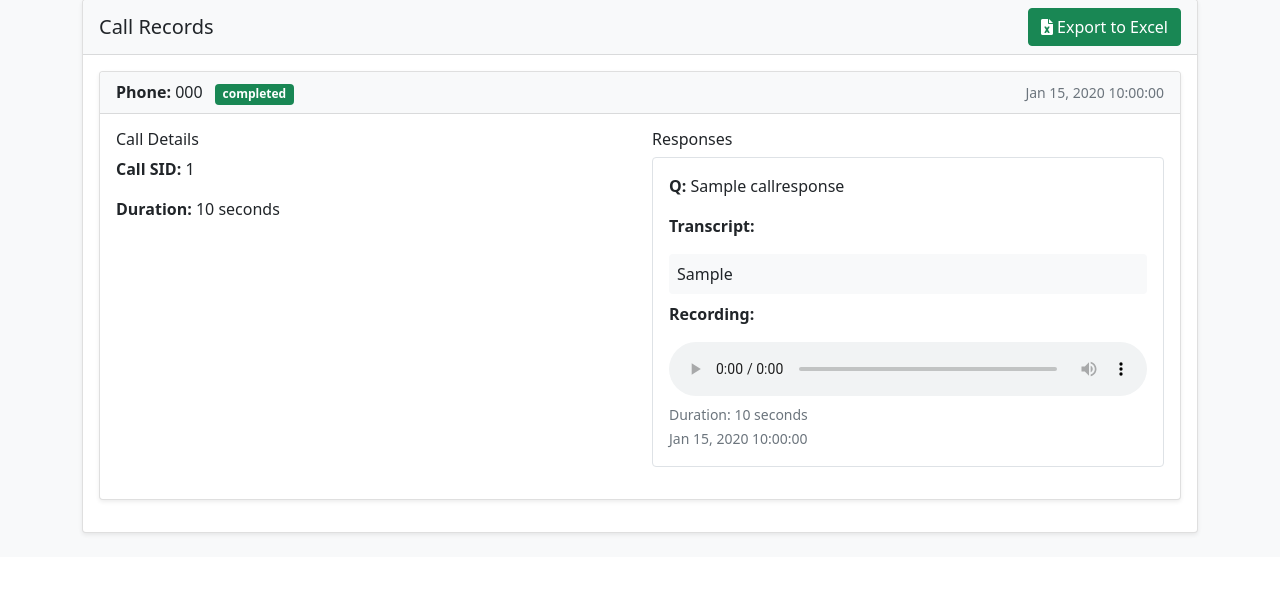
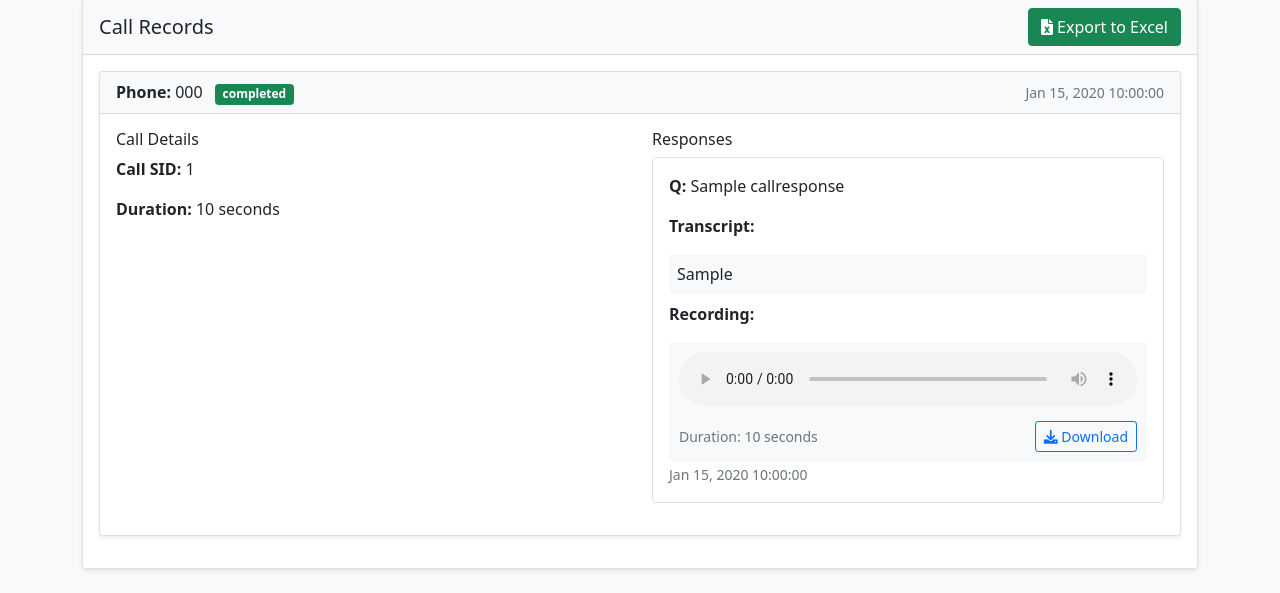
Before and after one commit to sriharsha-gvkss/hr_call_half, a Django app: page /dashboard/ in a window 1280 px wide. Shown: the part 394-987 px from the top of the page. Before the commit the page ends 930 px from the top, so only its background shows below. Run offline with Django 5.2, Linux system fonts and the light colour scheme; a user stored in the database is signed in; tables that the repository leaves empty hold one stand-in row (values such as "Sample post").

Commit message:
Fix duplicate name question and improve audio/transcript display

```diff
--- a/call/templates/call/dashboard.html
+++ b/call/templates/call/dashboard.html
@@ -119,11 +119,18 @@
                                                     {% if response.recording_url %}
                                                         <div class="mt-2">
                                                             <p><strong>Recording:</strong></p>
-                                                            <audio controls class="w-100">
-                                                                <source src="{{ response.recording_url }}" type="audio/mpeg">
-                                                                Your browser does not support the audio element.
-                                                            </audio>
-                                                            <small class="text-muted">Duration: {{ response.recording_duration }} seconds</small>
+                                                            <div class="audio-player">
+                                                                <audio controls class="w-100">
+                                                                    <source src="{{ response.recording_url }}" type="audio/mpeg">
+                                                                    Your browser does not support the audio element.
+                                                                </audio>
+                                                                <div class="d-flex justify-content-between align-items-center mt-1">
+                                                                    <small class="text-muted">Duration: {{ response.recording_duration }} seconds</small>
+                                                                    <a href="{{ response.recording_url }}" class="btn btn-sm btn-outline-primary" target="_blank">
+                                                                        <i class="fas fa-download"></i> Download
+                                                                    </a>
+                                                                </div>
+                                                            </div>
                                                         </div>
                                                     {% endif %}
                                                     <small class="text-muted">
@@ -144,4 +151,16 @@
         </div>
     </div>
 </div>
+
+<style>
+.audio-player {
+    background: #f8f9fa;
+    padding: 10px;
+    border-radius: 5px;
+}
+.audio-player audio {
+    width: 100%;
+    margin-bottom: 5px;
+}
+</style>
 {% endblock %}
--- a/call/views.py
+++ b/call/views.py
@@ -88,7 +88,9 @@ def make_call(request):
             to=phone_number,
             from_=settings.TWILIO_PHONE_NUMBER,
             url=webhook_url,
-            record=True
+            record=True,
+            status_callback=f"{settings.PUBLIC_URL}/call_status/",
+            status_callback_event=['initiated', 'ringing', 'answered', 'completed']
         )
 
         # Create initial call response record
@@ -623,3 +625,20 @@ def transcription_webhook(request):
             return HttpResponse(f"Error processing transcription: {str(e)}", status=500)
 
     return HttpResponse("Invalid request method", status=400)
+
+@csrf_exempt
+def call_status(request):
+    """Handle call status updates"""
+    try:
+        call_sid = request.POST.get('CallSid')
+        call_status = request.POST.get('CallStatus')
+
+        if call_sid and call_status:
+            # Update all responses for this call with the new status
+            CallResponse.objects.filter(call_sid=call_sid).update(call_status=call_status)
+            logger.info(f"Updated call {call_sid} status to {call_status}")
+
+        return HttpResponse(status=200)
+    except Exception as e:
+        logger.error(f"Error in call_status view: {str(e)}")
+        return HttpResponse(status=500)
```
